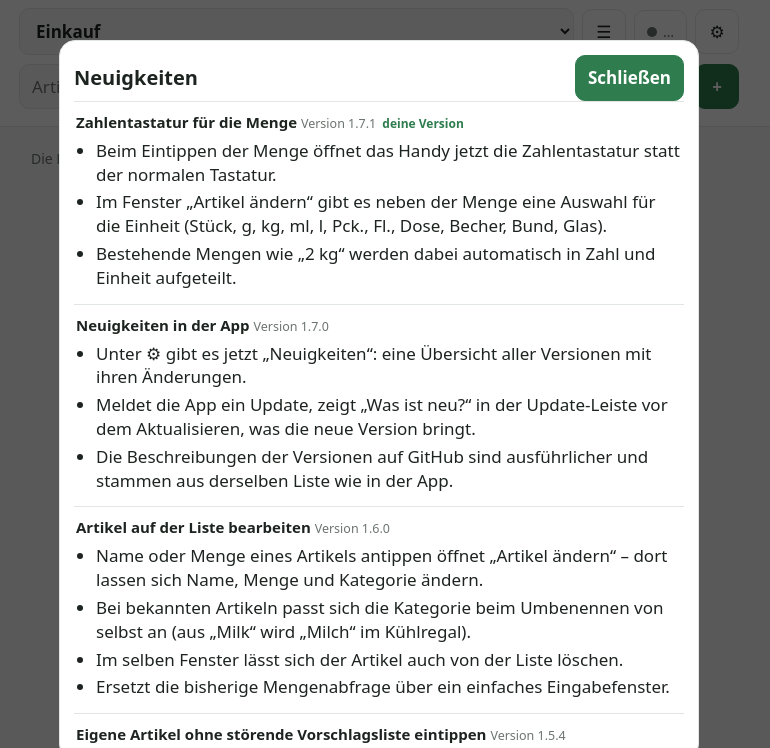
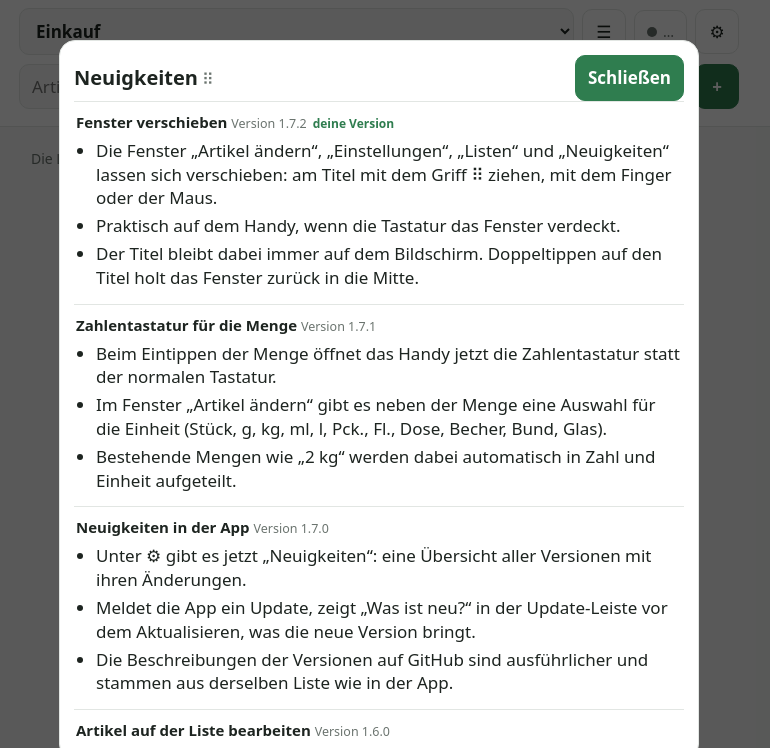
Before and after one commit to racerman76/einkaufsliste, a website with bundled scripts: page index.html in a window 1280 px wide. Both pictures are taken after a click on the button "Neuigkeiten – was hat sich geändert?". Shown: the top 748 px of the page, without its empty margins (261-1031 px from the left). Built offline with nearby package versions, Linux system fonts and the light colour scheme; no server answers; files whose address does not match are found by name.

Commit message:
Version 1.7.2: Fenster verschieben

```diff
--- a/app.js
+++ b/app.js
@@ -372,6 +372,35 @@ if (!cfg.token) try {
   if (r.ok) { cfg = { ...parseSetup((await r.json()).link), user: cfg.user || '' }; localStorage.setItem('ek-cfg', JSON.stringify(cfg)); }
 } catch {}
 
+// ---------- Fenster verschieben ----------
+// Am Titel (h2) ziehen – mit Finger oder Maus. Die Position bleibt bis zum Neuladen erhalten,
+// wird aber immer so begrenzt, dass der Titel auf dem Bildschirm bleibt.
+function verschiebbar(dlg) {
+  const griff = dlg.querySelector('h2');
+  griff.classList.add('griff'); griff.title = 'Zum Verschieben ziehen';
+  let x = 0, y = 0, sx, sy, ox, oy;
+  const setze = (nx, ny) => {
+    dlg.style.translate = '0 0';
+    const r = dlg.getBoundingClientRect(), g = griff.getBoundingClientRect(), rand = 48;
+    const vw = window.visualViewport?.width || innerWidth, vh = window.visualViewport?.height || innerHeight;
+    x = Math.min(Math.max(nx, rand - r.right), vw - rand - r.left);
+    y = Math.min(Math.max(ny, 4 - g.top), vh - 4 - g.bottom); // Titel bleibt immer sichtbar
+    dlg.style.translate = `${x}px ${y}px`;
+  };
+  griff.addEventListener('pointerdown', e => {
+    if (e.button > 0) return;
+    sx = e.clientX; sy = e.clientY; ox = x; oy = y;
+    griff.setPointerCapture(e.pointerId); e.preventDefault();
+  });
+  griff.addEventListener('pointermove', e => {
+    if (griff.hasPointerCapture(e.pointerId)) setze(ox + e.clientX - sx, oy + e.clientY - sy);
+  });
+  griff.addEventListener('dblclick', () => setze(0, 0)); // Doppeltippen = zurück in die Mitte
+  new MutationObserver(() => { if (dlg.open) requestAnimationFrame(() => setze(x, y)); })
+    .observe(dlg, { attributes: true, attributeFilter: ['open'] });
+}
+['editDlg', 'setDlg', 'listDlg', 'newsDlg'].forEach(id => verschiebbar($(id)));
+
 render();
 if (!cfg.token) $('settingsBtn').click(); else sync();
 checkUpdate(false);
--- a/changelog.js
+++ b/changelog.js
@@ -2,6 +2,14 @@
 // und VERSION in version.js auf dieselbe Nummer setzen (der Selbsttest prüft das).
 // Aus diesen Texten entstehen die Release-Beschreibungen auf GitHub und das Fenster „Neuigkeiten“ in der App.
 export const AENDERUNGEN = [
+  {
+    version: '1.7.2', titel: 'Fenster verschieben',
+    punkte: [
+      'Die Fenster „Artikel ändern“, „Einstellungen“, „Listen“ und „Neuigkeiten“ lassen sich verschieben: am Titel mit dem Griff ⠿ ziehen, mit dem Finger oder der Maus.',
+      'Praktisch auf dem Handy, wenn die Tastatur das Fenster verdeckt.',
+      'Der Titel bleibt dabei immer auf dem Bildschirm. Doppeltippen auf den Titel holt das Fenster zurück in die Mitte.',
+    ],
+  },
   {
     version: '1.7.1', titel: 'Zahlentastatur für die Menge',
     punkte: [
--- a/style.css
+++ b/style.css
@@ -75,6 +75,9 @@ dialog > button, #listDlg form button, #copyLink { display: block; width: 100%;
 .catrow button { min-width: 40px; min-height: 36px; padding: 4px; }
 .catrow button:disabled { opacity: .3; }
 #resetCats { width: 100%; margin-top: 8px; }
+/* Verschiebbare Fenster: am Titel ziehen */
+.griff { cursor: move; touch-action: none; user-select: none; -webkit-user-select: none; }
+.griff::after { content: ' ⠿'; color: var(--muted); font-weight: normal; font-size: .8em; }
 /* Neuigkeiten */
 #newsDlg { width: min(96vw, 640px); max-height: 90vh; padding: 14px; }
 #newsDlg[open] { display: flex; flex-direction: column; }
--- a/sw.js
+++ b/sw.js
@@ -1,5 +1,5 @@
 // App-Dateien offline vorhalten. GitHub-API-Aufrufe (andere Domain) laufen nie über den Cache.
-const CACHE = 'einkauf-v15'; // bei jeder Code-Änderung hochzählen (wie VERSION in version.js), damit Handys die neue Version laden
+const CACHE = 'einkauf-v16'; // bei jeder Code-Änderung hochzählen (wie VERSION in version.js), damit Handys die neue Version laden
 const FILES = ['./', 'index.html', 'app.js', 'merge.js', 'sort.js', 'version.js', 'catalog.js', 'changelog.js', 'style.css', 'manifest.webmanifest',
   'icons/icon-192.png', 'icons/icon-512.png', 'icons/apple-touch-icon.png'];
 
--- a/version.js
+++ b/version.js
@@ -1,6 +1,6 @@
 // Versionsnummer der App. Bei jeder Änderung an der App hochzählen –
 // der Android-Build erstellt nur dann ein neues Release (Tag v<VERSION>).
-export const VERSION = '1.7.1';
+export const VERSION = '1.7.2';
 
 // Ist Version a neuer als b? ("1.10.0" > "1.9.2"); Unlesbares (z. B. alte Tags) gilt nie als neuer
 export function neuer(a, b) {
```
Also changed, not shown: README.md.
